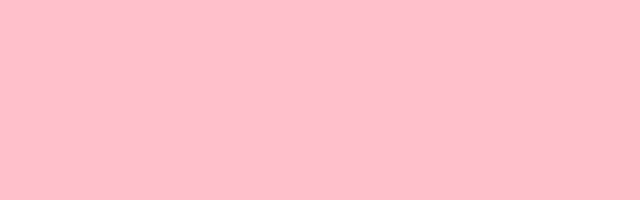
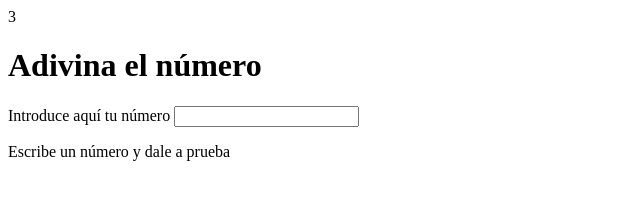
Before and after one commit to Adalab/f-m2-evaluacion-intermedia-rodriguezmontesinoseva, a website: page _src/templates/index.html in a window 1280 px wide. Shown: the whole page, without its empty margins (0-640 px from the left). Drawn offline with nearby package versions, Linux system fonts and the light colour scheme; files that its build step writes are made by us from their sources.

Commit message:
structure html

```diff
--- a/_src/assets/js/main.js
+++ b/_src/assets/js/main.js
@@ -1,3 +1,18 @@
 'use strict';
 
-console.log('>> Ready :)');
+//console.log('>> Ready :)');
+
+// el juego genera un numero al azar entre 1 y 100. el jugador tiene que adivinarlo
+// pistas: num alto o bajo. Cuenta intentos. Hasta acierto
+// Jugador introduce num y pulsa Prueba. acceder a contenido del input y mostrarlo en consola. comparar numUser con el aleatorio
+// pistas en caja azul - al comparar pintar "demasiado alto", demasiado bajo" "has ganado campeona"
+// intentos en rojo, esquina sup dcha
+// Fin cuando acierta - actualizar contador de intentos cada vez que el usuario pruebe
+
+// Función que genera un número aleatorio hasta un máximo dado
+function getRandomNumber(max) {
+    return Math.ceil(Math.random() * max);
+  }
+
+  // Anda, chacho, píntame en la consola un número random hasta 100;
+  console.log('> ' + getRandomNumber(100));
--- a/_src/assets/scss/main.scss
+++ b/_src/assets/scss/main.scss
@@ -4,6 +4,6 @@
 //  background: url('../images/logo-adalab-80px.png') center center no-repeat $color-white;
 // 	height: 100vh;
 // }
- body{
-	 background-color: pink;
- }
+//  body{
+// 	 background-color: pink;
+//  }
--- a/_src/templates/index.html
+++ b/_src/templates/index.html
@@ -7,10 +7,18 @@
 	<link rel="stylesheet" href="assets/css/main.css">
 </head>
 <body>
-  <!-- <div class="page">
-    <partial src="_header.html" label="Header"></partial>
-    <partial src="_main.html" label="Main"></partial>
-  </div> -->
+  <!-- input, botón prueba, caja feedbak, contador -->
+  <div class="page">
+    <span class="counter">3</span>
+    <h1>Adivina el número</h1>
+    <form action="">
+      <label for="useNumber">Introduce aquí tu número</label>
+      <input type="text" name="numero" id="useNumber">
+
+    </form>
+    <p class="clue-box">Escribe un número y dale a prueba</p>
+
+  </div>
   <script type="text/javascript" src="assets/js/main.js"></script>
 </body>
 </html>
```
